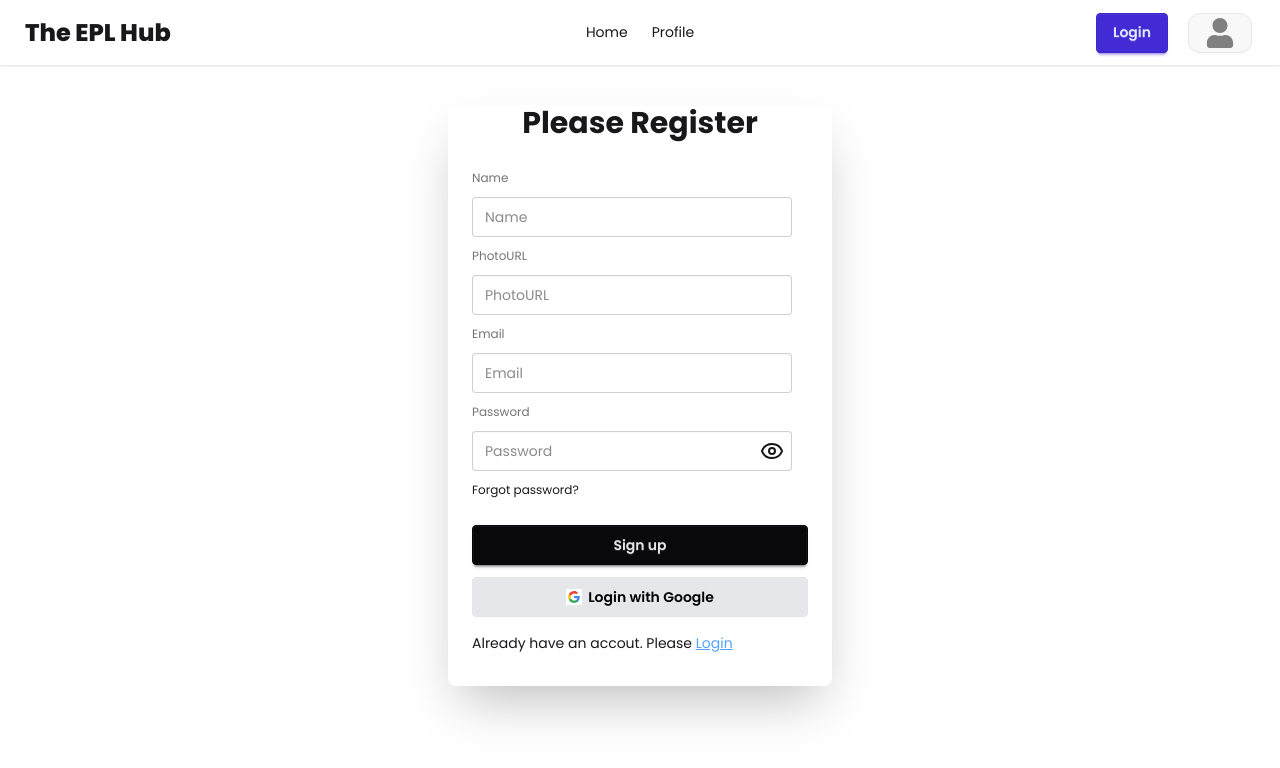
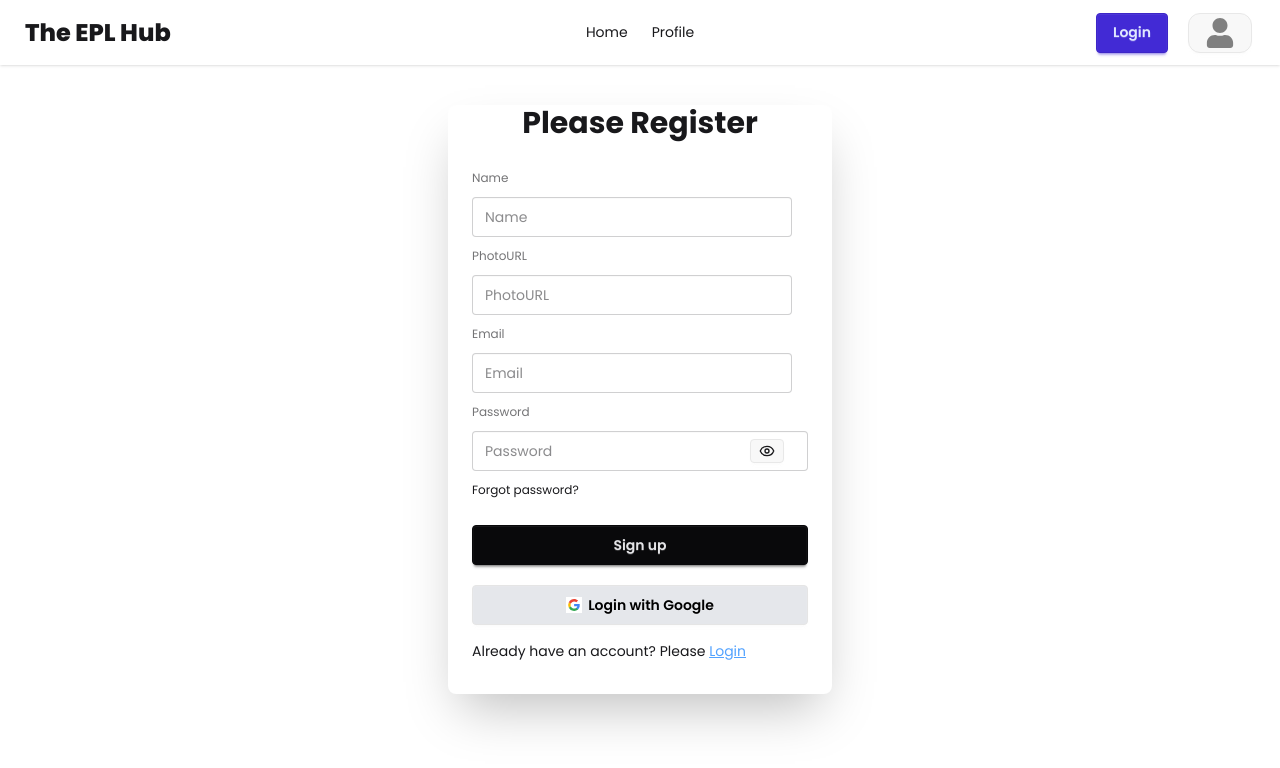
Before and after one commit to md-arifur-rahman09/the-epl-hub, a React (Vite) app: page /auth/register in a window 1280 px wide. Shown: the top 768 px of the page. Built offline with nearby package versions, Linux system fonts and the light colour scheme; no server answers.

Commit message:
eye button toggle and password validation completed

```diff
--- a/package.json
+++ b/package.json
@@ -17,6 +17,7 @@
     "react-dom": "^19.0.0",
     "react-icons": "^5.5.0",
     "react-router": "^7.5.3",
+    "sweetalert2": "^11.21.0",
     "tailwindcss": "^4.1.5"
   },
   "devDependencies": {
--- a/src/auth/Login.jsx
+++ b/src/auth/Login.jsx
@@ -47,7 +47,8 @@ const Login = () => {
           <label className="label">Email</label>
           <input type="email" name='email' className="input" placeholder="Email" />
           <label className="label">Password</label>
-          <input type="password" name='password' className="input" placeholder="Password" />
+          <input type="password" name='password' className="input" placeholder="Password"
+           />
           <div><a className="link link-hover">Forgot password?</a></div>
           <button className="btn btn-neutral mt-4">Login</button>
         </form>
--- a/src/auth/Register.jsx
+++ b/src/auth/Register.jsx
@@ -1,14 +1,16 @@
-import React, { use } from 'react';
+import React, { useState, use } from 'react';
 import { AuthContext } from '../context/AuthProvider';
 import { Link, useNavigate } from 'react-router';
-import { Eye } from 'lucide-react';
+import { Eye, EyeIcon, EyeOff } from 'lucide-react';
+import Swal from 'sweetalert2';
 
 const Register = () => {
   const navigate = useNavigate();
+  const [errorMessage, setErrorMessage] = useState("");
+  const [showPassword, setShowPassword] = useState(false)
 
   const { createUser, userUpdate, signInWithGoogle } = use(AuthContext);
-
-
+//  setErrorMessage("");
 
   const handleSubmit = e => {
     e.preventDefault();
@@ -17,68 +19,86 @@ const Register = () => {
     const photo = e.target.photo.value;
     const email = e.target.email.value;
     const password = e.target.password.value;
-    console.log(email, password)
 
+    const passwordRegEx = /^(?=.*[a-z])(?=.*[A-Z]).{6,}$/;
+
+    if (!passwordRegEx.test(password)) {
+      setErrorMessage("Password must contain at least one uppercase letter, one lowercase letter, and be at least 6 characters long.");
+      return;
+    }
+
+//  create user with email & password
     createUser(email, password)
-      .then(result => {
-        console.log(result.user);
+      .then(() => {
         const updateInfo = {
           displayName: name,
           photoURL: photo
-        }
+        };
         userUpdate(updateInfo)
-          .then(() => { })
-          .catch(error => console.log(error.message))
+          .then(() => {
+            alert("Your are successfully Registered!")
 
-        navigate('/')
+           })
+          .catch(error => console.log(error.message));
+
+        navigate('/');
       })
       .catch(error => {
-        console.log(error.message)
-      })
+        setErrorMessage(error.message);
+      });
+  };
 
+  // sign in with google
 
-
-  }
-  //direct google login
   const handleGoogle = () => {
     signInWithGoogle()
-      .then(result => {
-        console.log(result.user)
-        navigate('/')
+      .then(() => {
+        navigate('/');
       })
       .catch(error => {
-        console.log(error.code, error.message)
-      })
-  }
+        setErrorMessage(error.message);
+      });
+  };
+
   return (
-
-
     <div className="card bg-base-100 w-full max-w-sm mt-10 mx-auto shrink-0 shadow-2xl">
       <h1 className="text-3xl font-bold text-center">Please Register</h1>
       <div className="card-body">
         <form onSubmit={handleSubmit} className="fieldset space-y-1">
           <label className="label">Name</label>
-          <input type="text" name='name' className="input" placeholder="Name" />
+          <input type="text" name='name' className="input" placeholder="Name" required />
+
           <label className="label">PhotoURL</label>
-          <input type="text" name='photo' className="input" placeholder="PhotoURL" />
+          <input type="text" name='photo' className="input" placeholder="PhotoURL" required />
+
           <label className="label">Email</label>
-          <input type="email" name='email' className="input" placeholder="Email" />
-          <label className="label"> Password </label>
-         <div className='flex relative ' >
-         <input type="password" name='password' className="input" placeholder="Password" />
-         <Eye  className=' absolute top-2 left-72   '></Eye>
-         </div>
+          <input type="email" name='email' className="input" placeholder="Email" required />
+
+          <label className="label">Password</label>
+          <div className='relative'>
+            <input
+              type={showPassword ?"text" :'password'}
+              name='password'
+              className="input w-full"
+              placeholder="Password"
+              required
+            />
+            <button onClick={()=> setShowPassword(!showPassword)} className='btn btn-xs absolute top-2 right-6 z-10  '> {showPassword ?<EyeOff className='w-4'></EyeOff> : <EyeIcon className='w-4'></EyeIcon>}</button>
+          </div>
+
+          {errorMessage && <p className="text-red-400 text-xs mt-1">{errorMessage}</p>}
+
           <div><a className="link link-hover">Forgot password?</a></div>
-          <button className="btn btn-neutral mt-4">Sign up</button>
+          <button type="submit" className="btn btn-neutral mt-4">Sign up</button>
         </form>
-        <button onClick={handleGoogle} className="btn bg-gray-200 text-black border-[#e5e5e5]">
+
+        <button onClick={handleGoogle} className="btn bg-gray-200 text-black border-[#e5e5e5] mt-2">
           <svg aria-label="Google logo" width="16" height="16" xmlns="http://www.w3.org/2000/svg" viewBox="0 0 512 512"><g><path d="m0 0H512V512H0" fill="#fff"></path><path fill="#34a853" d="M153 292c30 82 118 95 171 60h62v48A192 192 0 0190 341"></path><path fill="#4285f4" d="m386 400a140 175 0 0053-179H260v74h102q-7 37-38 57"></path><path fill="#fbbc02" d="m90 341a208 200 0 010-171l63 49q-12 37 0 73"></path><path fill="#ea4335" d="m153 219c22-69 116-109 179-50l55-54c-78-75-230-72-297 55"></path></g></svg>
           Login with Google
         </button>
 
-        <p className='my-2'>Already have an accout. Please <Link className='text-blue-400 underline' to='/auth/login'>Login</Link></p>
+        <p className='my-2'>Already have an account? Please <Link className='text-blue-400 underline' to='/auth/login'>Login</Link></p>
       </div>
-
     </div>
   );
 };
```
Also changed, not shown: 1 other file (tests, documents, lock files or other folders).
